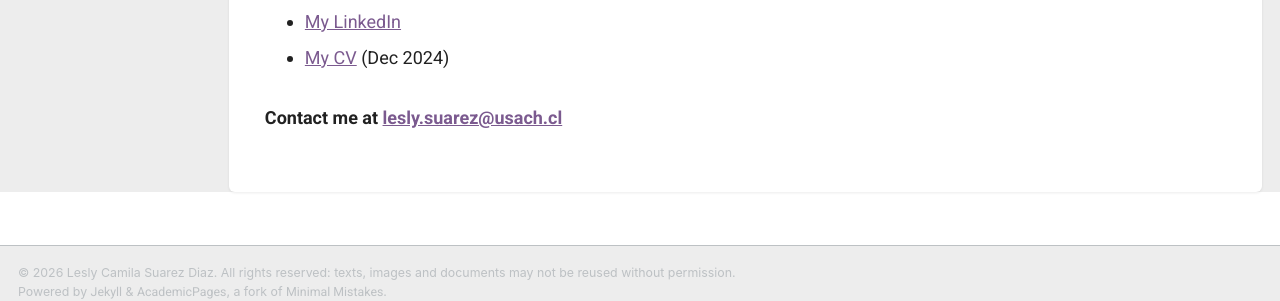
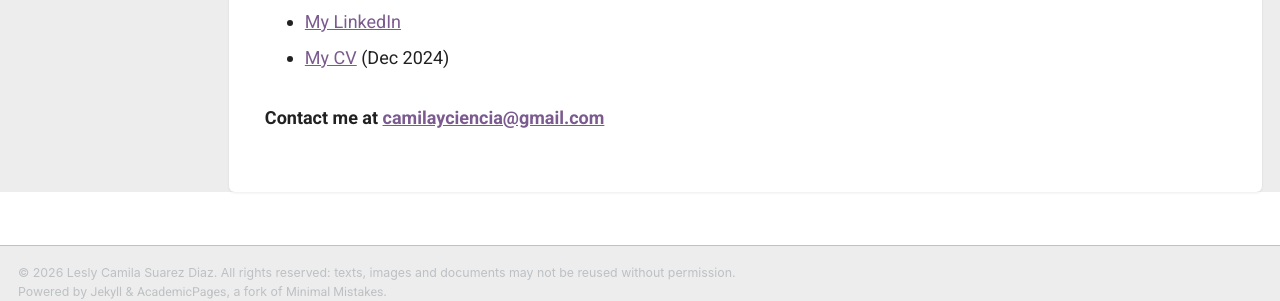
Before and after one commit to leslysuarez/leslysuarez.github.io, a Jekyll site: the page built from _pages/overview.md, in a window 1280 px wide and 1069 px high. Shown: the part 731-1032 px from the top of the window. Built offline with Jekyll 4.4.1, drawn with Linux system fonts in a browser that asks for light colours; a script bundle is joined from its source files by our own code; a style sheet for code colours, icons or effects is not loaded.

Commit message:
Update overview.md

```diff
--- a/_pages/overview.md
+++ b/_pages/overview.md
@@ -11,6 +11,6 @@ Departamento de Matemáticas y Ciencias de la Computación — Universidad de Sa
 <img class="foto-pagina" src="{{ '/images/lesly-charla.jpg' | relative_url }}" alt="Lesly Suarez giving a talk">
 
 - [My LinkedIn](https://cl.linkedin.com/in/camilayciencia)
-- [My CV](https://drive.google.com/file/d/13_nQ27HLmIgtohHiVep_icvd2oj0JsoA/view?usp=sharing) (Dec 2024)
+- [My CV](https://drive.google.com/file/d/1-qlpDW21fxiqRmEk6WNOf_9WIbUvbdaA/view?usp=sharing) (Dec 2024)
 
-### Contact me at [lesly.suarez@usach.cl](mailto:lesly.suarez@usach.cl)
+### Contact me at [camilayciencia@gmail.com](mailto:camilayciencia@gmail.com)
```
